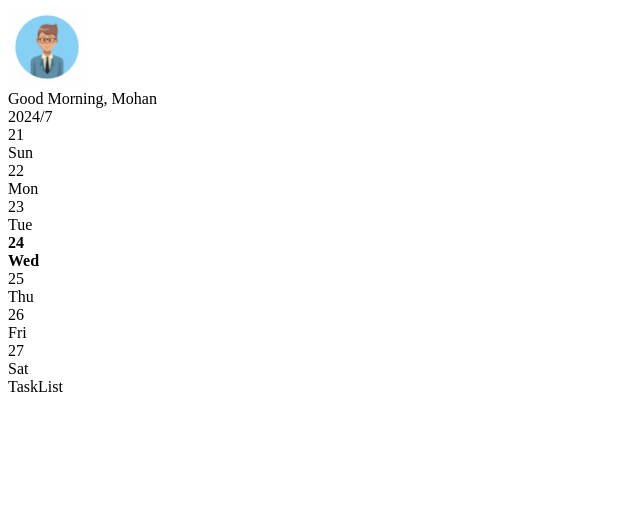
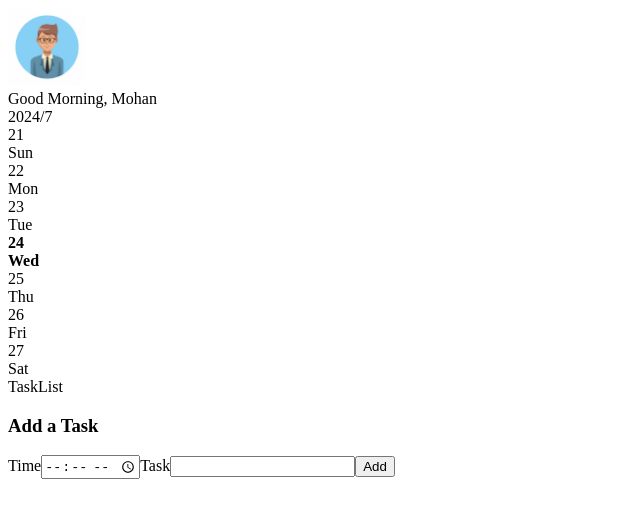
Before and after one commit to siva2022000/todolist, a React (Create React App) app: page / in a window 1280 px wide. Shown: the top 518 px of the page, without its empty margins (0-640 px from the left). Built offline with nearby package versions, Linux system fonts and the light colour scheme.

Commit message:
add task component implementation and json-server package install

```diff
--- a/package.json
+++ b/package.json
@@ -6,6 +6,7 @@
     "@testing-library/jest-dom": "^5.17.0",
     "@testing-library/react": "^13.4.0",
     "@testing-library/user-event": "^13.5.0",
+    "json-server": "^1.0.0-beta.1",
     "react": "^18.3.1",
     "react-dom": "^18.3.1",
     "react-scripts": "5.0.1",
--- a/src/App.js
+++ b/src/App.js
@@ -1,12 +1,14 @@
 import ProfileShow from "./components/ProfileShow";
 import DateList from "./components/DateList";
 import TaskList from "./components/TaskList";
+import TaskAdd from "./components/TaskAdd";
 function App() {
   return (
     <div>
-      <ProfileShow/>
-      <DateList/>
-      <TaskList/>
+      <ProfileShow />
+      <DateList />
+      <TaskList />
+      <TaskAdd />
     </div>
   );
 }
--- a/src/components/DateList.js
+++ b/src/components/DateList.js
@@ -2,11 +2,14 @@ import DateShow from "./DateShow";
 import { useState } from "react";
 function DateList() {
   const [curDate, setCurDate] = useState(new Date());
+
   let changeDate = (date) => {
     setCurDate(date);
   };
+
   let startDate = new Date(curDate);
   startDate.setDate(startDate.getDate() - 3);
+
   let renderedDates = [];
   for (let i = 0; i < 7; i++) {
     let temp = new Date(startDate);
@@ -15,6 +18,7 @@ function DateList() {
       <DateShow date={temp} curDate={curDate} changeDate={changeDate} key={i} />
     );
   }
+
   return (
     <div>
       <div>
--- a/src/components/DateShow.js
+++ b/src/components/DateShow.js
@@ -1,17 +1,21 @@
 import config from "../config.json";
+
 function DateShow({ date, changeDate, curDate }) {
   let handleClick = () => {
     changeDate(date);
   };
+
   let displayDate = (
     <div>
       <div> {date.getDate()} </div>
       <div>{config.weekMapper[date.getDay()]}</div>
     </div>
   );
+
   if (date.getTime() === curDate.getTime()) {
     displayDate = <b>{displayDate}</b>;
   }
+
   return <div onClick={handleClick}>{displayDate}</div>;
 }
 
--- /dev/null
+++ b/src/components/TaskAdd.js
@@ -0,0 +1,36 @@
+import { useState } from "react";
+
+function TaskAdd() {
+  const [time, setTime] = useState("");
+  const [task, setTask] = useState("");
+
+  const handleTimeChange = function (event) {
+    setTime(event.target.value);
+  };
+
+  const handleTaskChange = function (event) {
+    setTask(event.target.value);
+  };
+
+  const handleSubmit = function (event) {
+    event.preventDefault();
+    console.log(time);
+    console.log(task);
+    setTime("");
+    setTask("");
+  };
+
+  return (
+    <div>
+      <h3>Add a Task</h3>
+      <form onSubmit={handleSubmit}>
+        <label>Time</label>
+        <input value={time} onChange={handleTimeChange} type='time' />
+        <label>Task</label>
+        <input value={task} onChange={handleTaskChange} />
+        <button>Add</button>
+      </form>
+    </div>
+  );
+}
+export default TaskAdd;
```
Also changed, not shown: 1 other file (tests, documents, lock files or other folders).
